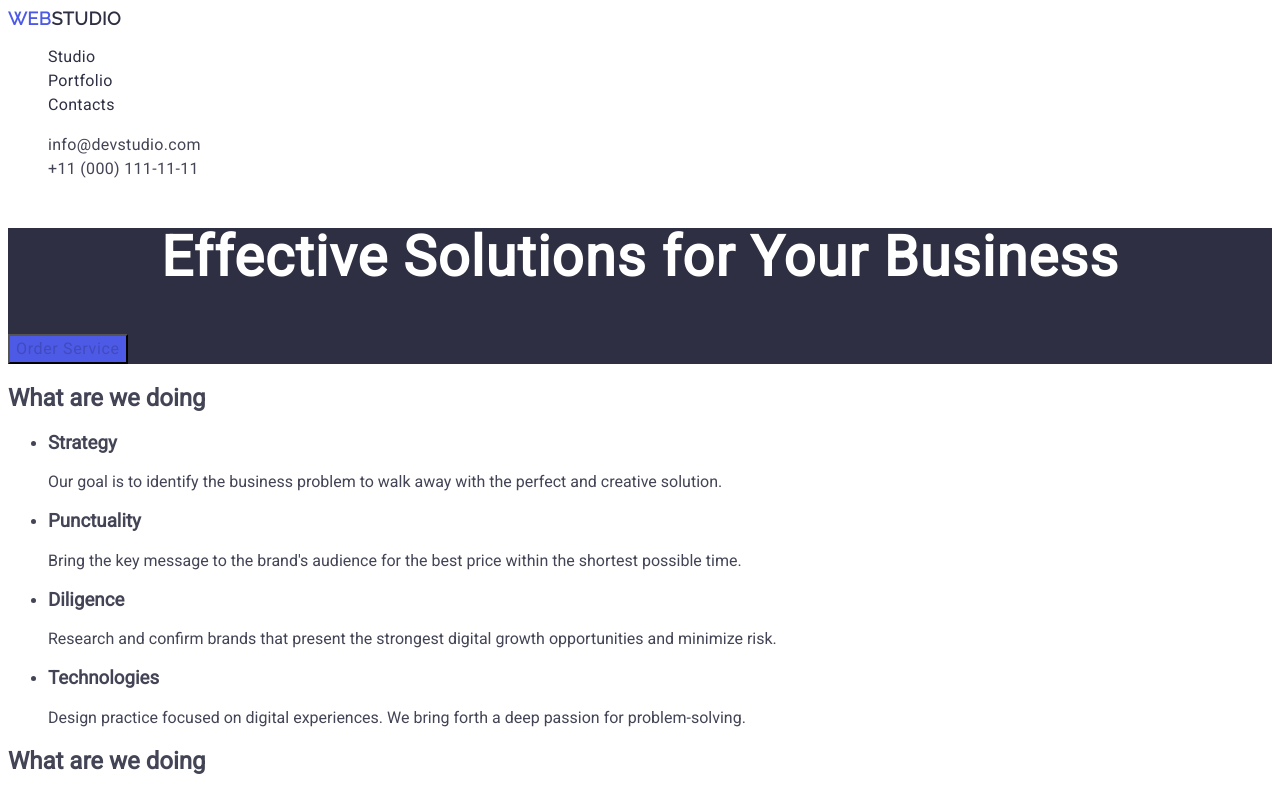
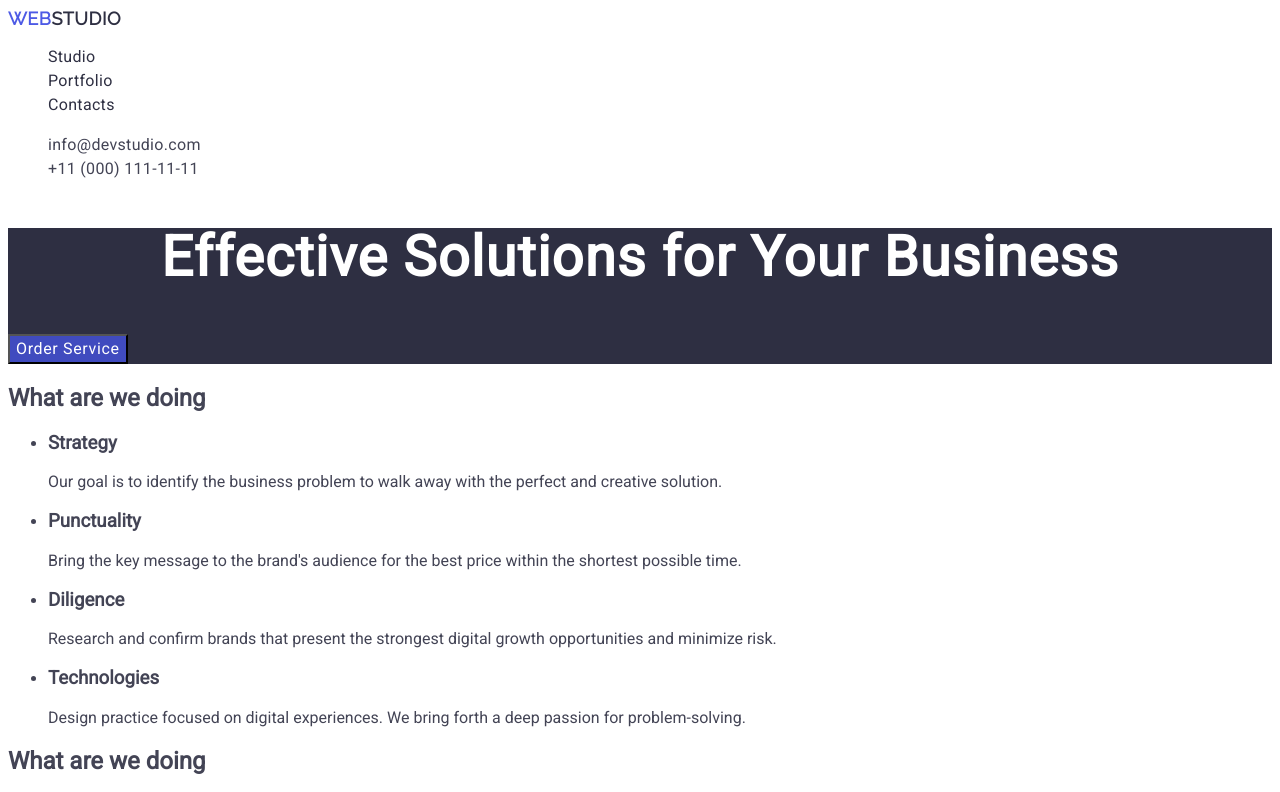
Before and after one commit to githubabalos/goit-markup-hw-02, a plain HTML site: page index.html in a window 1280 px wide. Both pictures are taken after a click on the button "Order Service". Shown: the top 792 px of the page. Drawn offline with Linux system fonts and the light colour scheme.

Commit message:
first final

```diff
--- a/css/styles.css
+++ b/css/styles.css
@@ -77,8 +77,9 @@ span{
     line-height: 1.5;
     letter-spacing: 0.04em;
     color: #ffffff;
+    cursor: pointer;
 }
 
 .order-button:focus , .order-button:hover{
-    color: #404BBF;
+    background-color: #404BBF;
 }
--- a/index.html
+++ b/index.html
@@ -35,7 +35,7 @@
     <main>
       <section class="first-section">
         <h1 class="business-title">Effective Solutions for Your Business</h1>
-        <button type="button" class="order-button" cursor="pointer">Order Service</button>
+        <button type="button" class="order-button">Order Service</button>
       </section>
 
       <section>
```
